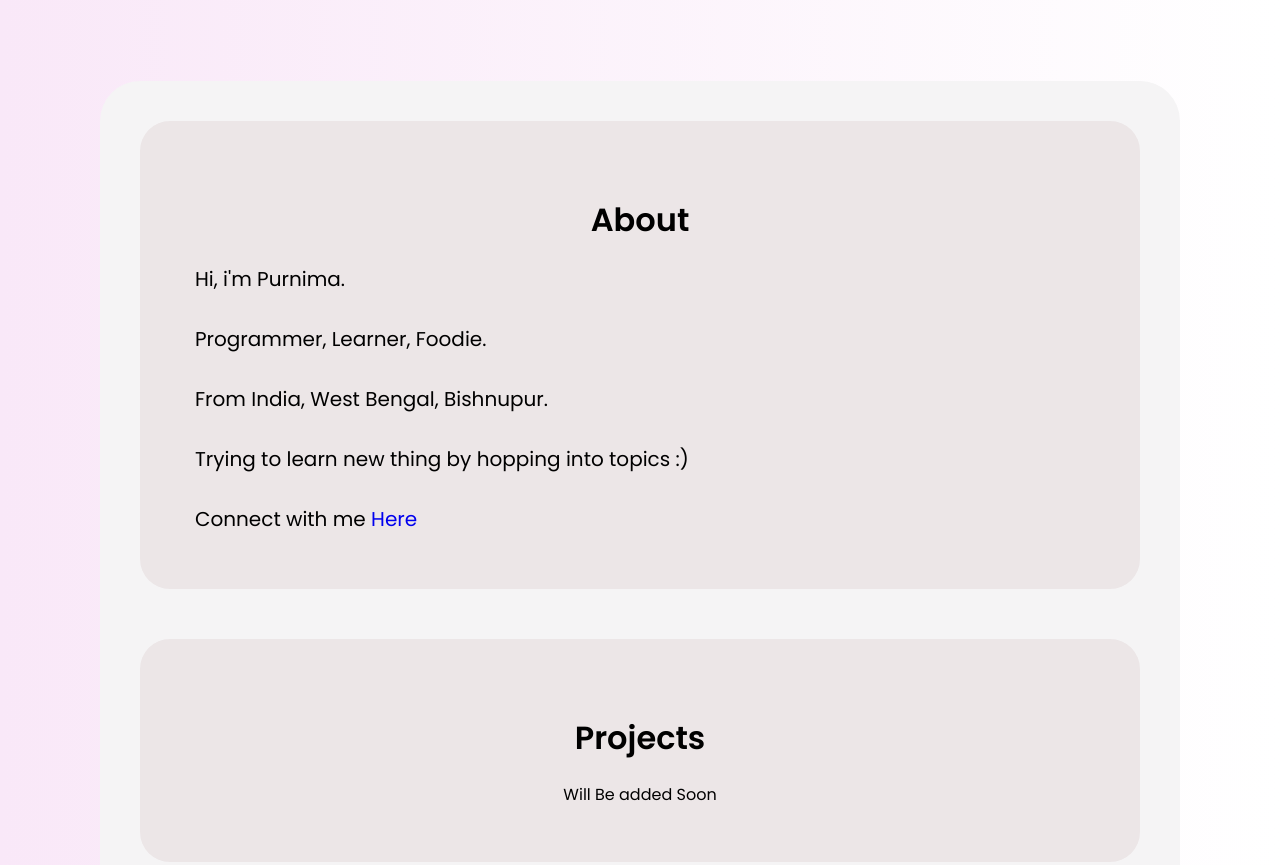
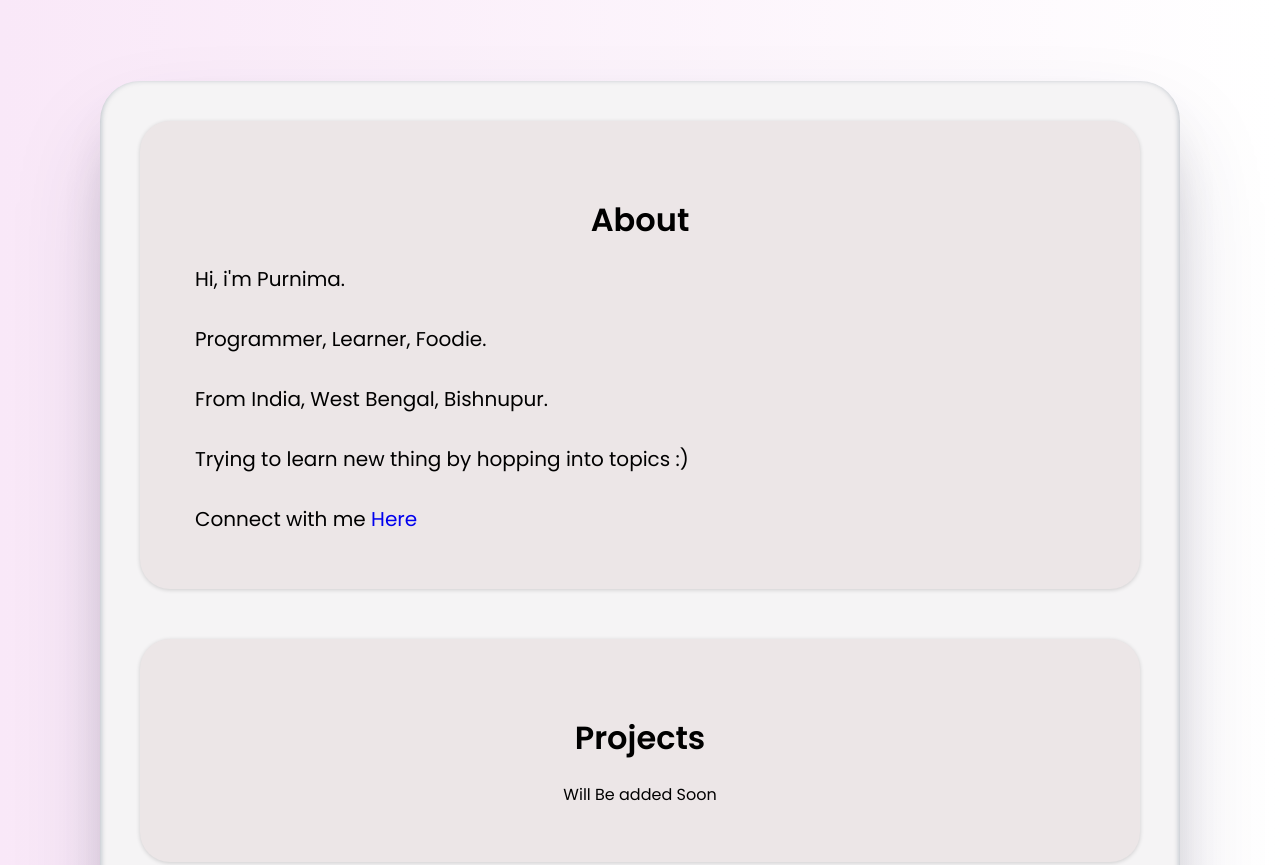
Before and after one commit to RahulGorai0206/Codes, a plain HTML site: page index.html in a window 1280 px wide. Shown: the part 740-1605 px from the top of the page. Drawn offline with Linux system fonts and the light colour scheme.

Commit message:
Trying to be butiful

```diff
--- a/styles.css
+++ b/styles.css
@@ -118,6 +118,7 @@ body{
     padding: 30px;
     background-color: rgb(245, 244, 245);
     border-radius: 40px;
+    box-shadow: rgba(50, 50, 93, 0.25) 0px 50px 100px -20px, rgba(0, 0, 0, 0.3) 0px 30px 60px -30px, rgba(10, 37, 64, 0.35) 0px -2px 6px 0px inset;
 }
 .about,.skills,.projects,.connect{
     background-color: rgb(236, 230, 231);
@@ -127,6 +128,7 @@ body{
     display: block;
     align-items: center;
     margin-bottom: 50px;
+    box-shadow: rgba(0, 0, 0, 0.16) 0px 1px 4px;
 }
 .about>p{
     font-size: 20px;
```
